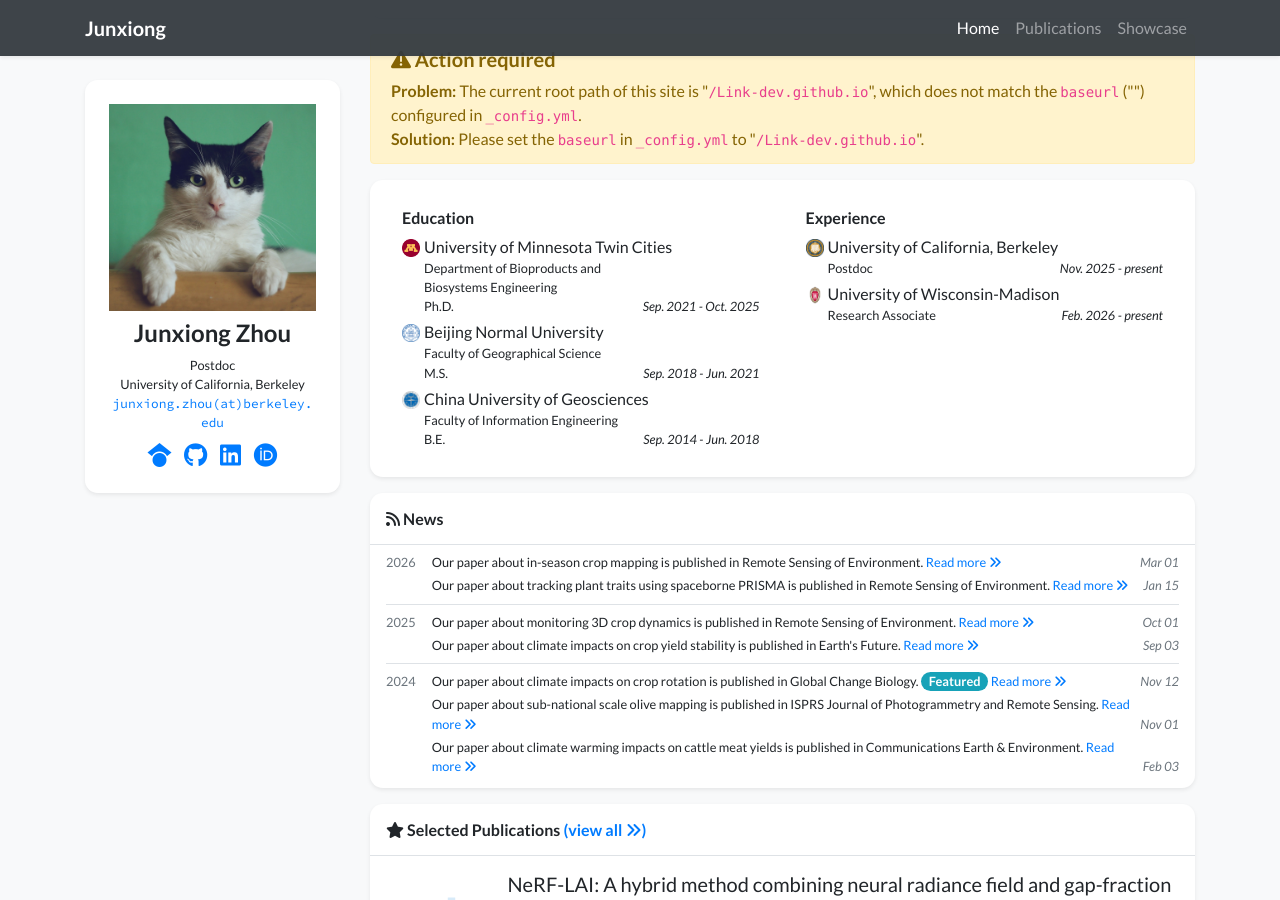
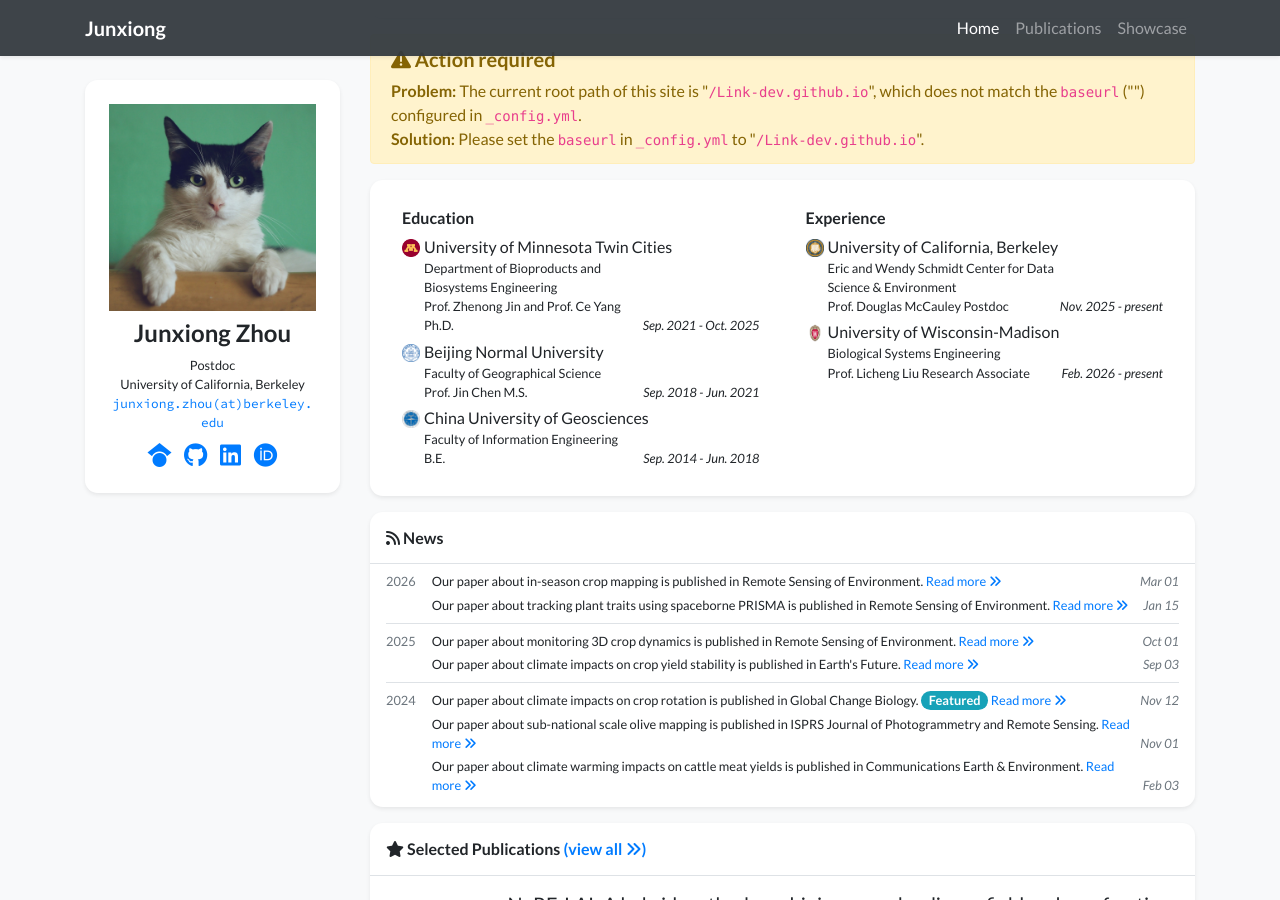
Before and after one commit to Link-dev/Link-dev.github.io, a Jekyll site: the page built from index.html, in a window 1280 px wide and 900 px high, scrolled down 312 px. Built offline with Jekyll 4.4.1, drawn with Linux system fonts in a browser that asks for light colours; nearby versions of some CDN libraries; a style sheet for code colours, icons or effects is not loaded.

Commit message:
Update profile.yml

```diff
--- a/_data/profile.yml
+++ b/_data/profile.yml
@@ -35,6 +35,7 @@ education:
   logo: /assets/images/badges/UMN.png
   position: >-
     Department of Bioproducts and Biosystems Engineering <br/>
+    Prof. Zhenong Jin and Prof. Ce Yang
     Ph.D.
   date: Sep. 2021 - Oct. 2025
 
@@ -42,6 +43,7 @@ education:
   logo: /assets/images/badges/BNU.png
   position: >-
     Faculty of Geographical Science <br/>
+    Prof. Jin Chen
     M.S.
   date: Sep. 2018 - Jun. 2021
 
@@ -55,12 +57,18 @@ education:
 experience:
 - name: University of California, Berkeley
   logo: /assets/images/badges/UCB.png
-  position: Postdoc
+  position: >-
+    Eric and Wendy Schmidt Center for Data Science & Environment <br/>
+    Prof. Douglas McCauley
+    Postdoc
   date: Nov. 2025 - present
 
 - name: University of Wisconsin-Madison
   logo: /assets/images/badges/UW-M.png
-  position: Research Associate
+  position: >-
+    Biological Systems Engineering <br/>
+    Prof. Licheng Liu
+    Research Associate
   date: Feb. 2026 - present
 
 #awards:
```
